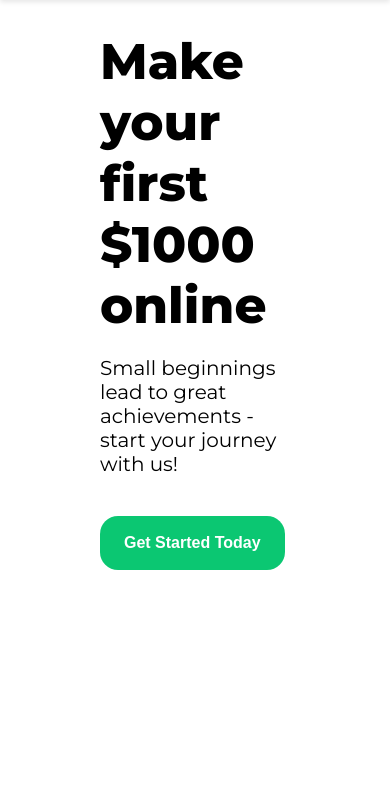
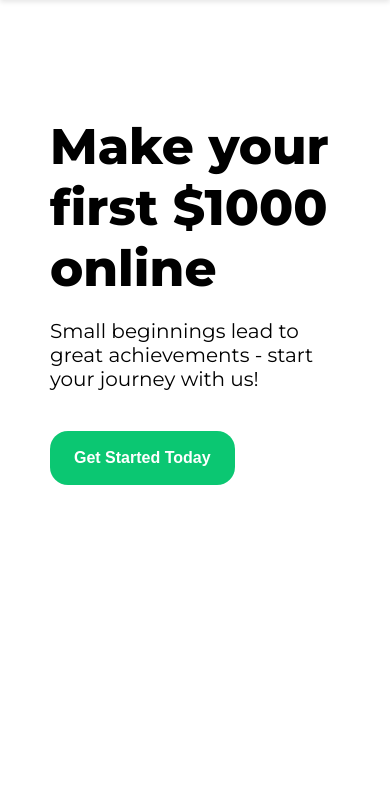
Before and after one commit to PolycatGames/ProfitProton, a PHP site: page / in a window 390 px wide. Shown: the part 70-860 px from the top of the page. Run offline with PHP 8.4, Linux system fonts and the light colour scheme.

Commit message:
Update main.css

```diff
--- a/styles/main.css
+++ b/styles/main.css
@@ -71,15 +71,19 @@
         font-size: 20px;
     }
 }
+@media (max-width: 1080px){
+    .banner-area-right{
+        display: none;
+    }
+}
 @media (max-width: 860px){
     .banner-area-left-buttons-button1{
         font-size: 16px;
         padding: 18px 24px;
         border-radius: 18px;
     }
-}
-@media (max-width: 1080px){
-    .banner-area-right{
-        display: none;
+    .banner-area{
+        margin-left: 50px;
+        margin-right: 50px;
     }
 }
```
